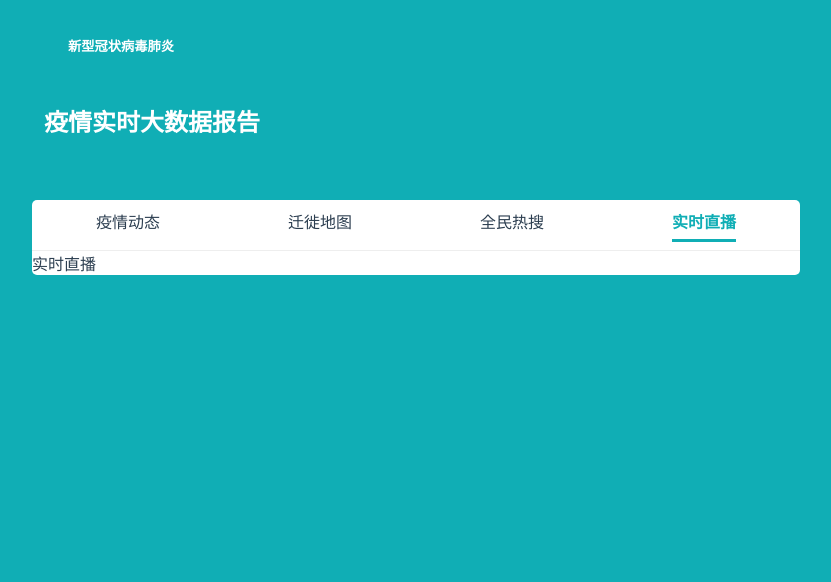
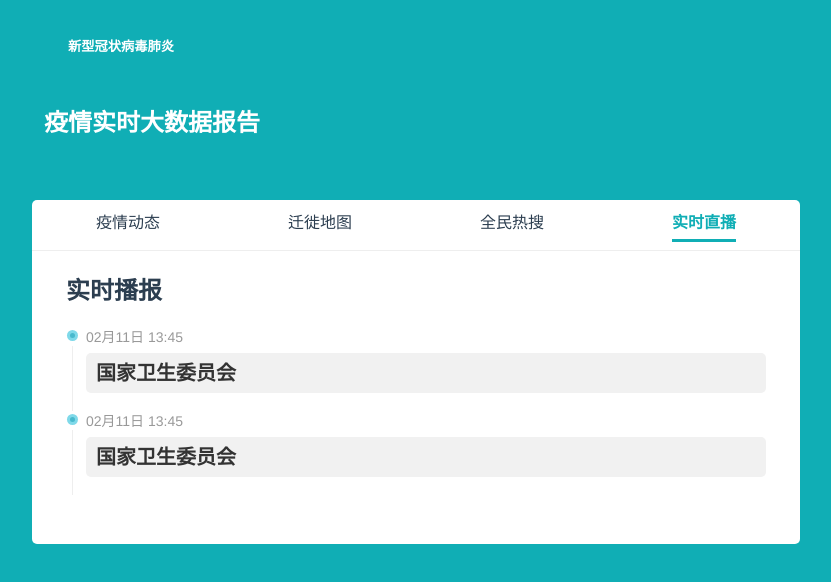
Before and after one commit to renjinhui/review_vue, a Vue app: page /#/news in a window 1280 px wide. Shown: the top 582 px of the page, without its empty margins (224-1055 px from the left). Built offline with nearby package versions, Linux system fonts and the light colour scheme.

Commit message:
'实时播报'

```diff
--- a/src/api/index.js
+++ b/src/api/index.js
@@ -27,3 +27,14 @@ export function getHotData(){
     })
   })
 }
+export function getZbData(){
+  return new Promise((res,rej)=>{
+    jsonp('https://opendata.baidu.com/data/inner?tn=reserved_all_res_tn&dspName=iphone&from_sf=1&dsp=iphone&resource_id=28565&alr=1&query=%E8%82%BA%E7%82%8E',{param:'cb'},(err,data)=>{
+        if(err){
+          rej()
+        }else{
+          res(data.Result[0].DisplayData.result);
+        }
+    })
+  })
+}
--- a/src/components/hotsearch/card.vue
+++ b/src/components/hotsearch/card.vue
@@ -3,7 +3,7 @@
     <h1>{{title}}</h1>
     <ul class="hotlist">
       <li v-for='(item,index) in list' :key='index'>
-        <a :href='item.url'>
+        <a :href='item.url|url'>
           <span>{{index+1}}</span>
           <span>{{item.query}}</span>
           <span>{{item.degree}}</span>
@@ -19,6 +19,12 @@ export default {
   props:['title','list'],
   data() {
     return {};
+  },
+  filters:{
+    url(str){
+      // strhttps://m.baidu.com/s?word=%E6%B9%96%E5%8C%97%E4%BB%A5%E5%A4%96%E5%9C%B0%E5%8C%BA%E6%96%B0%E5%A2%9E%E7%97%85%E4%BE%8B%E8%BF%9E%E9%99%8D%E4%B8%83%E5%A4%A9&sa=osari_hotword_9
+      return str.replace(/m\./g,'')
+    }
   },
   components: {}
 };
--- a/src/components/news/index.vue
+++ b/src/components/news/index.vue
@@ -1,10 +1,14 @@
 <template>
-    <div>
-        实时直播
+    <div class='news_box'>
+        <h2>实时播报</h2>
+        <timeline></timeline>
+        <timeline></timeline>
     </div>
 </template>
 <script>
 // @ is an alias to /src
+import { getZbData } from "@/api";
+import timeline from './timeline.vue'
 export default {
     name: 'news',
     data() {
@@ -12,11 +16,23 @@ export default {
 
         }
     },
+    created() {
+        getZbData().then(data=>{
+            console.log(data)
+        })
+    },
     components: {
-
+        timeline
     }
 }
 </script>
 <style lang="less">
-
+    .news_box{
+        width: 700px;
+        margin: 20px auto;
+        padding-bottom: 50px;
+        h2{
+            padding: 0 0 20px 0;
+        }
+    }
 </style>
--- /dev/null
+++ b/src/components/news/timeline.vue
@@ -0,0 +1,70 @@
+<template>
+  <div class='time_line_box'>
+    <div class='time_box'>
+      02月11日 13:45
+    </div>
+    <div class='text_box'>
+      <a href='https://baidu.com'>国家卫生委员会</a>
+    </div>
+  </div>
+</template>
+<script>
+// @ is an alias to /src
+export default {
+  name: "timeline",
+  data() {
+    return {};
+  },
+  components: {}
+};
+</script>
+<style lang="less">
+.time_line_box {
+  padding-left: 20px;
+  padding-bottom: 10px;
+  .time_box {
+    color: #999;
+    font-size: 14px;
+    position: relative;
+    &::before {
+      content: "";
+      display: inline-block;
+      position: absolute;
+      width: 5px;
+      height: 5px;
+      border-radius: 50%;
+      background: #48b9cd;
+      box-shadow: 0px 0px 0px 3px rgb(127, 217, 233);
+      left: -16px;
+      top: 7px;
+    }
+  }
+  .text_box{
+    height: 40px;
+    line-height: 40px;
+    border-radius: 5px;
+    background: #f1f1f1;
+    padding-left: 10px;
+    box-sizing: border-box;
+    margin: 7px 0;
+    position: relative;
+    a{
+      color: #333;
+      font-size: 20px;
+      font-weight: 600;
+      text-decoration: none;
+      display: block;
+    }
+    &::before{
+      content:'';
+      display: block;
+      position: absolute;
+      width: 1px;
+      height: 65px;
+      background: #eee;
+      top: -7px;
+      left: -14px;
+    }
+  }
+}
+</style>
```
